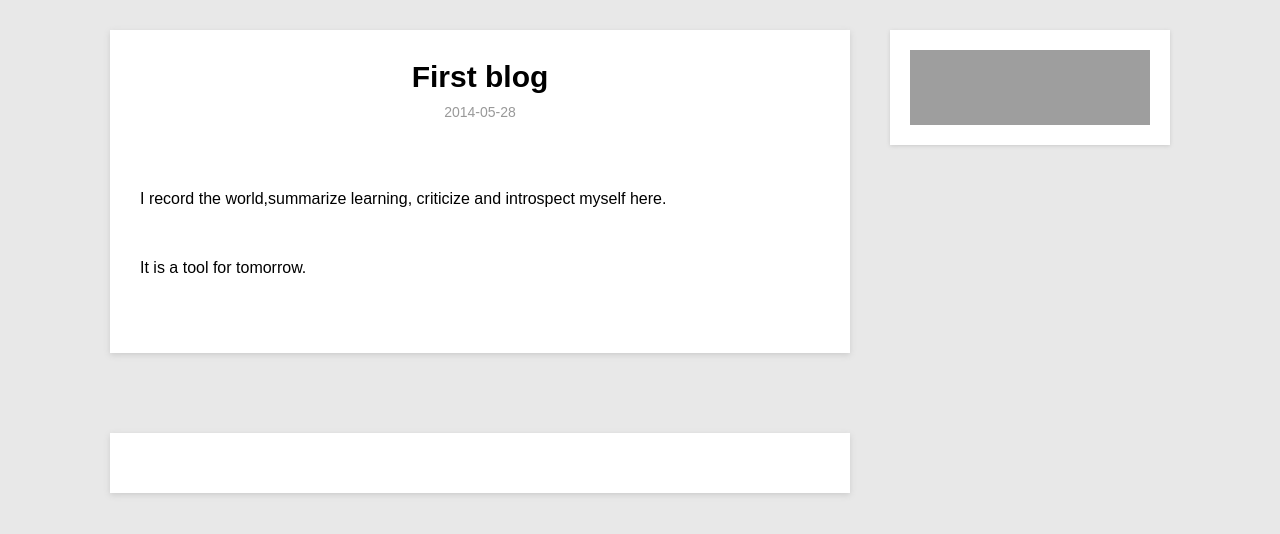
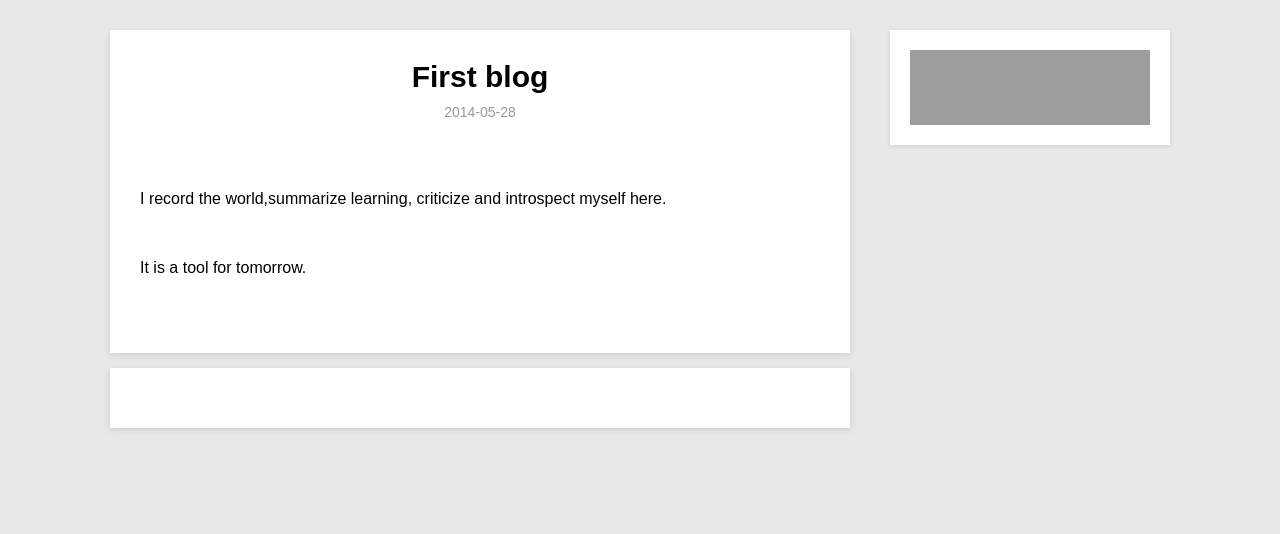
Before and after one commit to ldengjie/ldengjie.github.io, a Jekyll site: the page built from _posts/blog/2014-05-28-first-blog.md, in a window 1280 px wide. Shown: the top 534 px of the page. Built offline with Jekyll 4.4.1, drawn with Linux system fonts in a browser that asks for light colours; Markdown is read by kramdown in place of the engine named in the settings; grey boxes are pictures that could not be loaded.

Commit message:
default.css

```diff
--- a/css/default.css
+++ b/css/default.css
@@ -60,7 +60,7 @@ pre ol{margin-left:25px;list-style-type:decimal;}
 .sidenav ul { margin-bottom:50px; }
 .sidenav li { margin-bottom:12px; word-break: break-all;}
 .sidenav a { color:#555; font-size:14px; display:block;}
-.entry{margin-bottom:80px;width:680px; float:left; background:#fff; padding:30px; box-shadow:0 2px 6px #ccc; }
+.entry{margin-bottom:15px;width:680px; float:left; background:#fff; padding:30px; box-shadow:0 2px 6px #ccc; }
 .entry ul{margin-bottom:25px;margin-left:25px;}
 .entry p+ul {margin-top:-20px;}
 .entry ul li{margin-bottom:5px;list-style:disc;line-height:1.8em;}
@@ -177,7 +177,7 @@ h3.about {color:#777;margin-top:20px;font-size:22px;margin-bottom:10px}
     .index-content .artical-cate { width:85%; }
     .sidenav {display:none;}
     .entry {float:none;width:auto;background:transparent;padding:0;box-shadow:none;}
-    #content {width:85%;margin:30px auto 50px; }
+    #content {width:85%;margin:100px auto 50px; }
 }
 @media (max-width: 1300px){
     .home-menu { position:absolute; }
```
